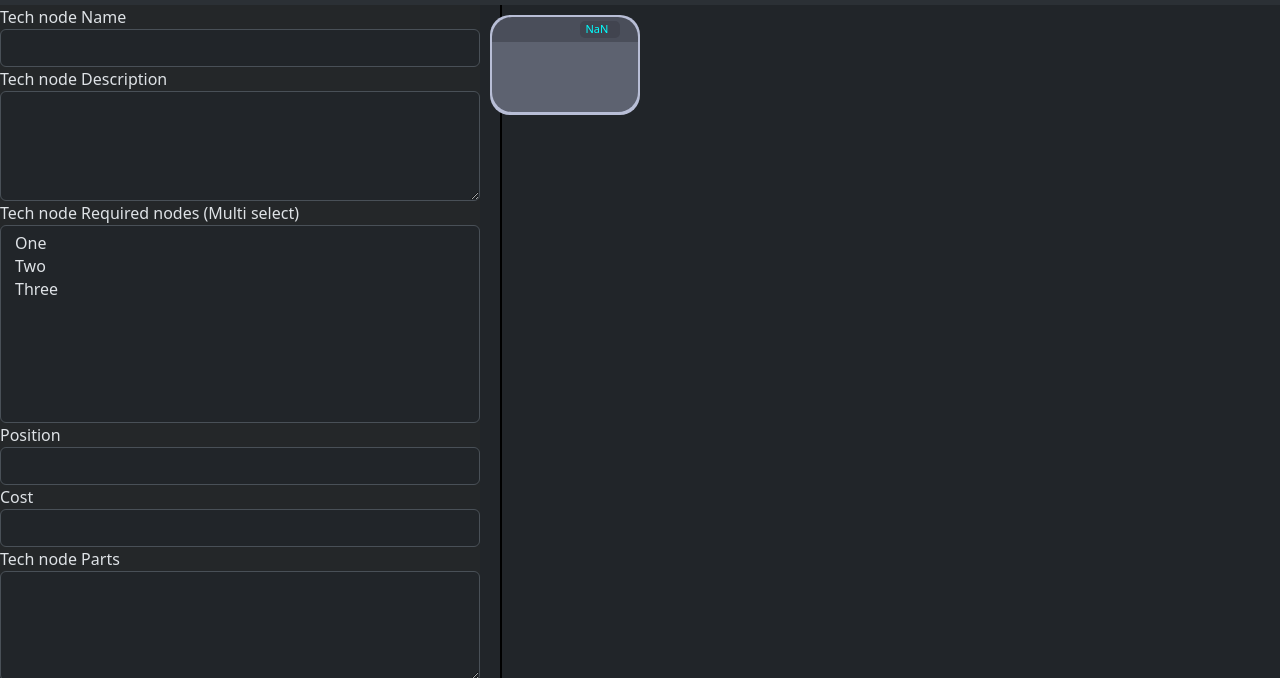
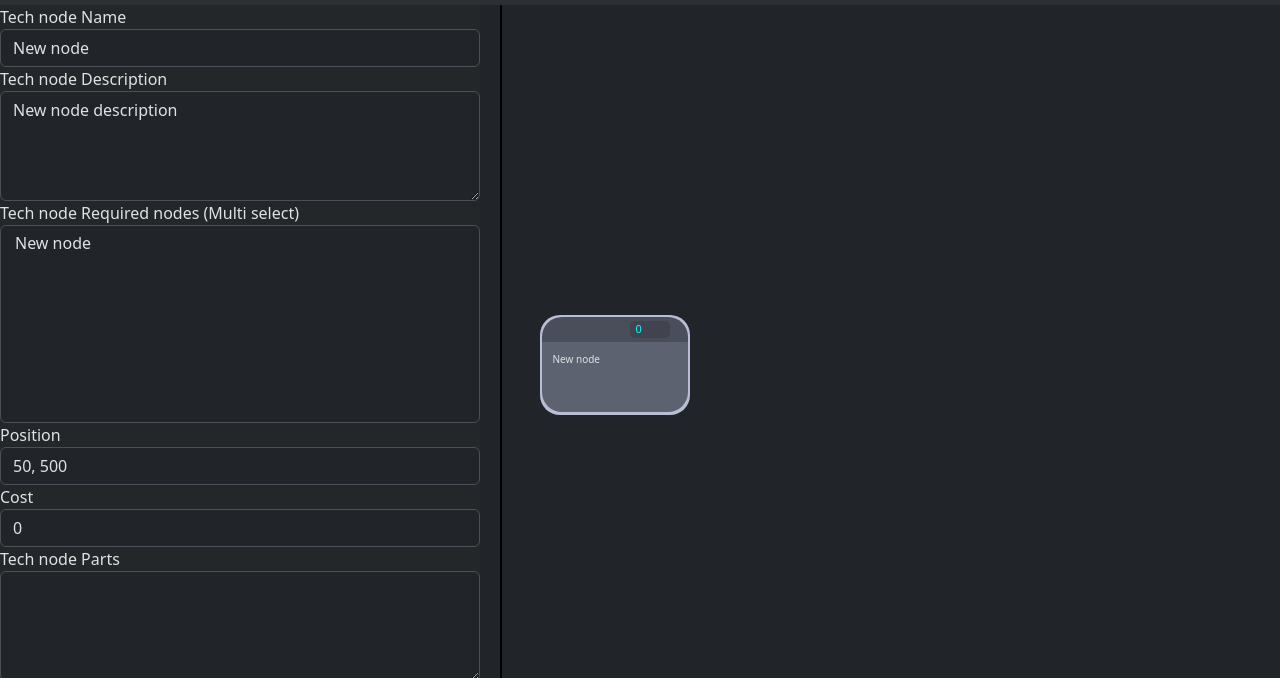
Before and after one commit to Rendevouz-Entertainment/TechTreeManagerEditor, a plain HTML site: page index.html in a window 1280 px wide. Both pictures are taken after a click on the button "New Node". Shown: the part 97-775 px from the top of the page. Drawn offline with nearby package versions, Linux system fonts and the light colour scheme; no server answers.

Commit message:
select nodes

```diff
--- a/index.html
+++ b/index.html
@@ -40,6 +40,7 @@ https://cdn.jsdelivr.net/npm/file-saver@2.0.5/dist/FileSaver.min.js
             width: 200%;
             height: 100%;
         }
+
         .tierlocations {
             display: flex;
             flex-direction: row;
@@ -47,10 +48,11 @@ https://cdn.jsdelivr.net/npm/file-saver@2.0.5/dist/FileSaver.min.js
             height: 100%;
             position: absolute;
             z-index: -100;
-            top:0;
+            top: 0;
             left: 500px;
         }
-        .tier{
+
+        .tier {
             margin: 0px;
             padding: 0px;
             width: 1500px;
@@ -59,6 +61,7 @@ https://cdn.jsdelivr.net/npm/file-saver@2.0.5/dist/FileSaver.min.js
             border-color: black;
             border-style: solid;
         }
+
         .scienceNode {
             user-select: none;
             position: absolute;
@@ -129,12 +132,14 @@ https://cdn.jsdelivr.net/npm/file-saver@2.0.5/dist/FileSaver.min.js
             left: 0px;
             top: 86px;
         }
-        .navbar{
+
+        .navbar {
             position: sticky;
             left: 0px;
             top: 0px;
             width: 100vw;
         }
+
         .holder {
             display: flex;
             flex-direction: row;
@@ -604,12 +609,18 @@ ${json_to_pm(globalThis.TreeNodes[treeNodeP], "science", globalThis.TreeNodes[tr
             }
             var node = new TechNode(nodeID)
             globalThis.TreeNodes[node.ID] = node
-            globalThis.selectedNode = node.ID
             globalThis.default.loc.push(localdescription)
             globalThis.default.loc.push(localname)
+            globalThis.selectedNode = nodeID
+            globalThis.SetSelectedNode(nodeID)
+            contentArea.innerHTML = ""
             if (updateNodesForced) {
-                globalThis.UpdateNodes()
+                Object.keys(globalThis.TreeNodes).forEach((treeNodeP) => {
+                    GetAndCreateTreeNode(treeNodeP)
+
+                })
             }
+
 
         }
         globalThis.DeleteNode = function () {
@@ -934,10 +945,13 @@ ${PartID}`;
                 </div>
             </div>
             <button type="button" class="btn btn-danger" onclick="globalThis.DeleteNode()">Delete Node</button>
-            <button type="button" class="btn btn-info" onclick="globalThis.ExportNodeupdate()">Export Node Update</button>
-            <button type="button" class="btn btn-info" onclick="globalThis.ExportNodereduce()">Export Node Reduce</button>
+            <button type="button" class="btn btn-info" onclick="globalThis.ExportNodeupdate()">Export Node
+                Update</button>
+            <button type="button" class="btn btn-info" onclick="globalThis.ExportNodereduce()">Export Node
+                Reduce</button>
         </div>
-        <div class="contentArea" id="contentArea" style="z-index: 1; width: 100%; height: 5000px;background-color: transparent;">
+        <div class="contentArea" id="contentArea"
+            style="z-index: 1; width: 100%; height: 5000px;background-color: transparent;">
 
         </div>
     </div>
```
